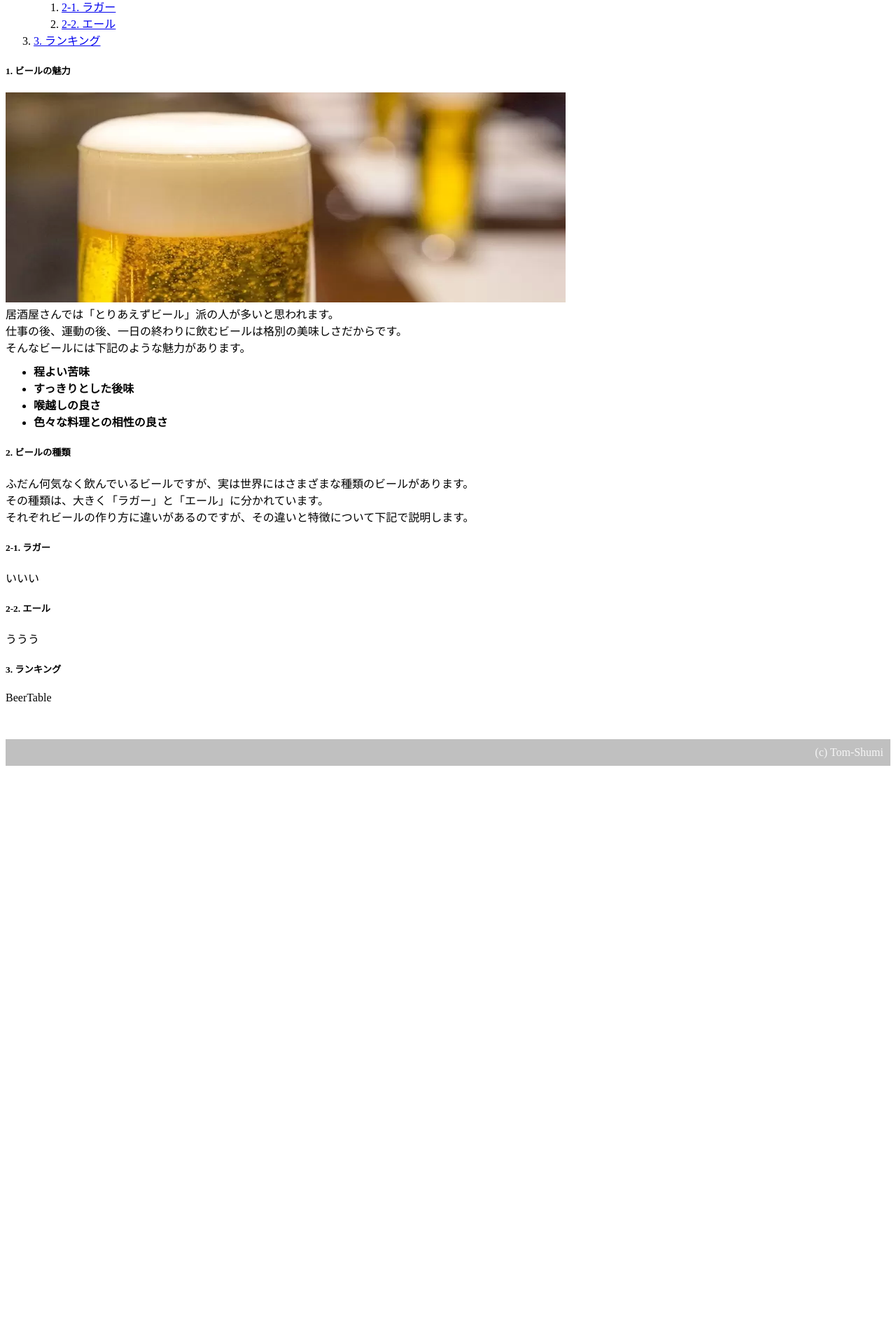
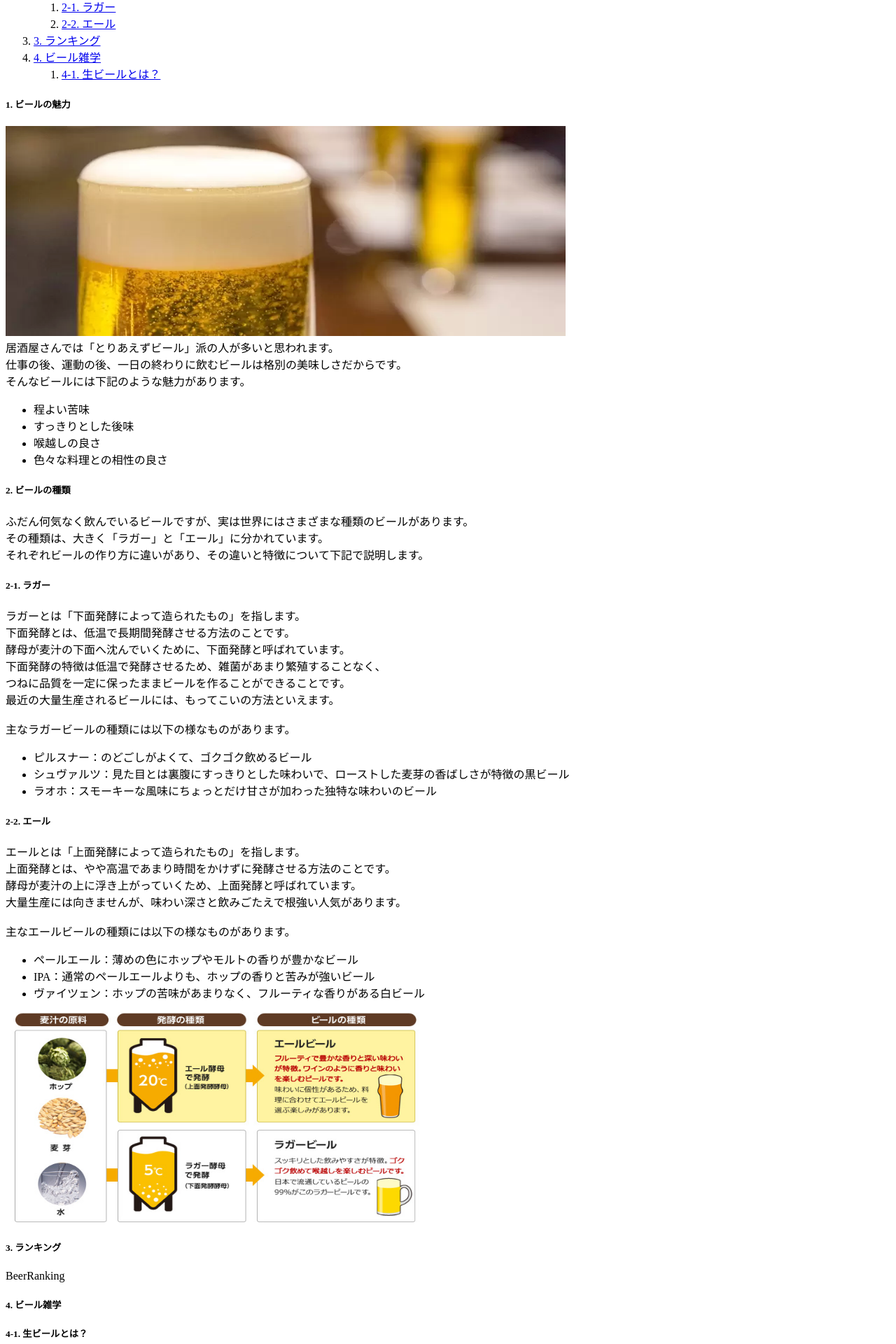
Before and after one commit to Tom-Shumi/at-home-party-frontend, a Next.js app: page /drink/beer in a window 1280 px wide. Shown: the part 240-2160 px from the top of the page at 70% size. Before the commit the page ends 1342 px from the top, so only its background shows below. Built offline with nearby package versions, Linux system fonts and the light colour scheme.

Commit message:
Add Beer page WIP   beer type DONE

```diff
--- a/pages/drink/beer.tsx
+++ b/pages/drink/beer.tsx
@@ -1,7 +1,6 @@
 import Layout from 'components/common/Layout';
 import BeerIndex from 'components/drink/beer/BeerIndex';
-import BeerDescription from 'components/drink/beer/BeerDescription';
-import BeerTable from 'components/drink/beer/BeerTable';
+import BeerContents from 'components/drink/beer/BeerContents';
 
 interface BeerProps {
 }
@@ -12,8 +11,7 @@ const Beer: React.FC<BeerProps> = (props) => {
     <Layout title = "Beer">
       <div className="contents">
         <BeerIndex />
-        <BeerDescription />
-        <BeerTable />
+        <BeerContents />
       </div>
     </Layout>
   )
--- /dev/null
+++ b/src/components/drink/beer/BeerContents.tsx
@@ -0,0 +1,80 @@
+import Image from 'next/image';
+import BeerCharm from '/public/beerCharm.png';
+import BeerType from '/public/beerType.png';
+import BeerRanking from 'components/drink/beer/BeerRanking';
+
+interface BeerContentsProps {
+}
+
+const BeerContents: React.FC<BeerContentsProps> = (props) => {
+
+  return (
+    <>
+      <h5 className="headingLg" id="1">1. ビールの魅力</h5>
+      <div className="contentsLg">
+        <Image src={BeerCharm} alt="ビールの魅力" width={800} height={300} /><br />
+        居酒屋さんでは「とりあえずビール」派の人が多いと思われます。<br />
+        仕事の後、運動の後、一日の終わりに飲むビールは格別の美味しさだからです。<br />
+        そんなビールには下記のような魅力があります。
+        <ul className="descriptionUl">
+          <li>程よい苦味</li>
+          <li>すっきりとした後味</li>
+          <li>喉越しの良さ</li>
+          <li>色々な料理との相性の良さ</li>
+        </ul>
+      </div>
+      <h5 className="headingLg" id="2">2. ビールの種類</h5>
+      <div className="contentsLg">
+        ふだん何気なく飲んでいるビールですが、実は世界にはさまざまな種類のビールがあります。<br />
+        その種類は、大きく「ラガー」と「エール」に分かれています。<br />
+        それぞれビールの作り方に違いがあり、その違いと特徴について下記で説明します。
+        <h5 className="headingMd" id="2-1">2-1. ラガー</h5>
+          <div className="contentsMd">
+            ラガーとは「下面発酵によって造られたもの」を指します。<br />
+            下面発酵とは、低温で長期間発酵させる方法のことです。<br />
+            酵母が麦汁の下面へ沈んでいくために、下面発酵と呼ばれています。<br />
+            下面発酵の特徴は低温で発酵させるため、雑菌があまり繁殖することなく、<br />
+            つねに品質を一定に保ったままビールを作ることができることです。<br />
+            最近の大量生産されるビールには、もってこいの方法といえます。<br /><br />
+            主なラガービールの種類には以下の様なものがあります。
+            <ul className="descriptionUl">
+              <li>ピルスナー：のどごしがよくて、ゴクゴク飲めるビール</li>
+              <li>シュヴァルツ：見た目とは裏腹にすっきりとした味わいで、ローストした麦芽の香ばしさが特徴の黒ビール</li>
+              <li>ラオホ：スモーキーな風味にちょっとだけ甘さが加わった独特な味わいのビール</li>
+            </ul>
+          </div>
+        <h5 className="headingMd" id="2-2">2-2. エール</h5>
+          <div className="contentsMd">
+            エールとは「上面発酵によって造られたもの」を指します。<br />
+            上面発酵とは、やや高温であまり時間をかけずに発酵させる方法のことです。<br />
+            酵母が麦汁の上に浮き上がっていくため、上面発酵と呼ばれています。<br />
+            大量生産には向きませんが、味わい深さと飲みごたえで根強い人気があります。<br /><br />
+            主なエールビールの種類には以下の様なものがあります。
+            <ul className="descriptionUl">
+              <li>ペールエール：薄めの色にホップやモルトの香りが豊かなビール</li>
+              <li>IPA：通常のペールエールよりも、ホップの香りと苦みが強いビール</li>
+              <li>ヴァイツェン：ホップの苦味があまりなく、フルーティな香りがある白ビール</li>
+            </ul>
+          </div>
+        <Image src={BeerType} alt="ビールの種類" width={600} height={300} /><br />
+      </div>
+      <h5 className="headingLg" id="3">3. ランキング</h5>
+        <BeerRanking />
+      <h5 className="headingLg" id="4">4. ビール雑学</h5>
+      <div className="contentsLg">
+        <h5 className="headingMd" id="4-1">4-1. 生ビールとは？</h5>
+          <div className="contentsMd">
+            「生ビール」とは、ろ過機とフィルターを使い、加熱処理なしに、酵母を完全に取り除いたビールを指します。<br />
+            現在、日本で製造される殆どのビールは「生ビール」です。<br />
+            ビールは、工場から出荷される際の樽、瓶、缶のどれに詰められるかの違いしかありません。<br />
+            ジョッキで出てくる居酒屋のビールも、瓶ビールも缶ビールも、全部「生ビール」なのです。<br /><br />
+            逆に、製造過程のビールをろ過後に、加熱処理により残留している酵母を死滅させたものが、生じゃないビールです。<br />
+            加熱処理したビールには、生とは違った味わいがあります。<br />
+            現在も製造はされていますが、大手ビールメーカー3社の各1銘柄のみとなっています。
+          </div>
+      </div>
+    </>
+  )
+}
+
+export default BeerContents
--- a/src/components/drink/beer/BeerDescription.tsx
+++ /dev/null
@@ -1,47 +0,0 @@
-import Image from 'next/image';
-import BeerCharm from '/public/beerCharm.png';
-import styles from '/styles/drink/beer/BeerDescription.module.css';
-
-
-interface BeerDescriptionProps {
-}
-
-const BeerDescription: React.FC<BeerDescriptionProps> = (props) => {
-
-
-
-  return (
-    <>
-      <h5 className="headingLg">1. ビールの魅力</h5>
-      <div className="contentsLg">
-        <Image src={BeerCharm} alt="ビールの魅力" width={800} height={300} /><br />
-        居酒屋さんでは「とりあえずビール」派の人が多いと思われます。<br />
-        仕事の後、運動の後、一日の終わりに飲むビールは格別の美味しさだからです。<br />
-        そんなビールには下記のような魅力があります。
-        <ul className={styles.charmUl}>
-          <li>程よい苦味</li>
-          <li>すっきりとした後味</li>
-          <li>喉越しの良さ</li>
-          <li>色々な料理との相性の良さ</li>
-        </ul>
-      </div>
-      <h5 className="headingLg">2. ビールの種類</h5>
-      <div className="contentsLg">
-        ふだん何気なく飲んでいるビールですが、実は世界にはさまざまな種類のビールがあります。<br />
-        その種類は、大きく「ラガー」と「エール」に分かれています。<br />
-        それぞれビールの作り方に違いがあるのですが、その違いと特徴について下記で説明します。
-        <h5 className="headingMd">2-1. ラガー</h5>
-          <div className="contentsMd">
-            いいい
-          </div>
-        <h5 className="headingMd">2-2. エール</h5>
-          <div className="contentsMd">
-            ううう
-          </div>
-      </div>
-      <h5 className="headingLg">3. ランキング</h5>
-    </>
-  )
-}
-
-export default BeerDescription
--- a/src/components/drink/beer/BeerIndex.tsx
+++ b/src/components/drink/beer/BeerIndex.tsx
@@ -15,14 +15,18 @@ const BeerIndex: React.FC<BeerIndexProps> = (props) => {
       <h1><Image src={BeerIcon} className={styles.beerIcon} alt="Beer" width={40} height={40} />ビール</h1>
       <hr />
       <ol className="indexOlLg">
-        <li className="indexLiLg"><a href="#">1. ビールの魅力</a></li>
-        <li className="indexLiLg"><a href="#">2. ビールの種類</a>
+        <li className="indexLiLg"><a href="#1">1. ビールの魅力</a></li>
+        <li className="indexLiLg"><a href="#2">2. ビールの種類</a>
           <ol className="indexOlMd">
-            <li className="indexLiMd"><a href="#">2-1. ラガー</a></li>
-            <li className="indexLiMd"><a href="#">2-2. エール</a></li>
+            <li className="indexLiMd"><a href="#2-1">2-1. ラガー</a></li>
+            <li className="indexLiMd"><a href="#2-2">2-2. エール</a></li>
           </ol>
         </li>
-        <li className="indexLiLg"><a href="#">3. ランキング</a></li>
+        <li className="indexLiLg"><a href="#3">3. ランキング</a></li>
+        <li className="indexLiLg"><a href="#4">4. ビール雑学</a></li>
+        <ol className="indexOlMd">
+            <li className="indexLiMd"><a href="#4-1">4-1. 生ビールとは？</a></li>
+        </ol>
       </ol>
     </>
   )
--- /dev/null
+++ b/src/components/drink/beer/BeerRanking.tsx
@@ -0,0 +1,16 @@
+
+interface BeerRankingProps {
+}
+
+const BeerRanking: React.FC<BeerRankingProps> = (props) => {
+
+
+
+  return (
+    <>
+      BeerRanking
+    </>
+  )
+}
+
+export default BeerRanking
--- a/src/components/drink/beer/BeerTable.tsx
+++ /dev/null
@@ -1,16 +0,0 @@
-
-interface BeerTableProps {
-}
-
-const BeerTable: React.FC<BeerTableProps> = (props) => {
-
-
-
-  return (
-    <>
-      BeerTable
-    </>
-  )
-}
-
-export default BeerTable
--- a/styles/drink/beer/BeerDescription.module.css
+++ /dev/null
@@ -1,4 +0,0 @@
-.charmUl {
-  margin-top: 10px;
-  font-weight: bold;
-}
--- a/styles/globals.css
+++ b/styles/globals.css
@@ -92,3 +92,8 @@ a {
 .indexLiMd {
   margin-top: 5px;
 }
+
+.descriptionUl {
+  margin-top: 10px;
+  font-weight: bold;
+}
```
Also changed, not shown: public/Ranking1.png (deleted), public/beerType.png (added), styles/drink/beer/BeerContents.module.css (added).
